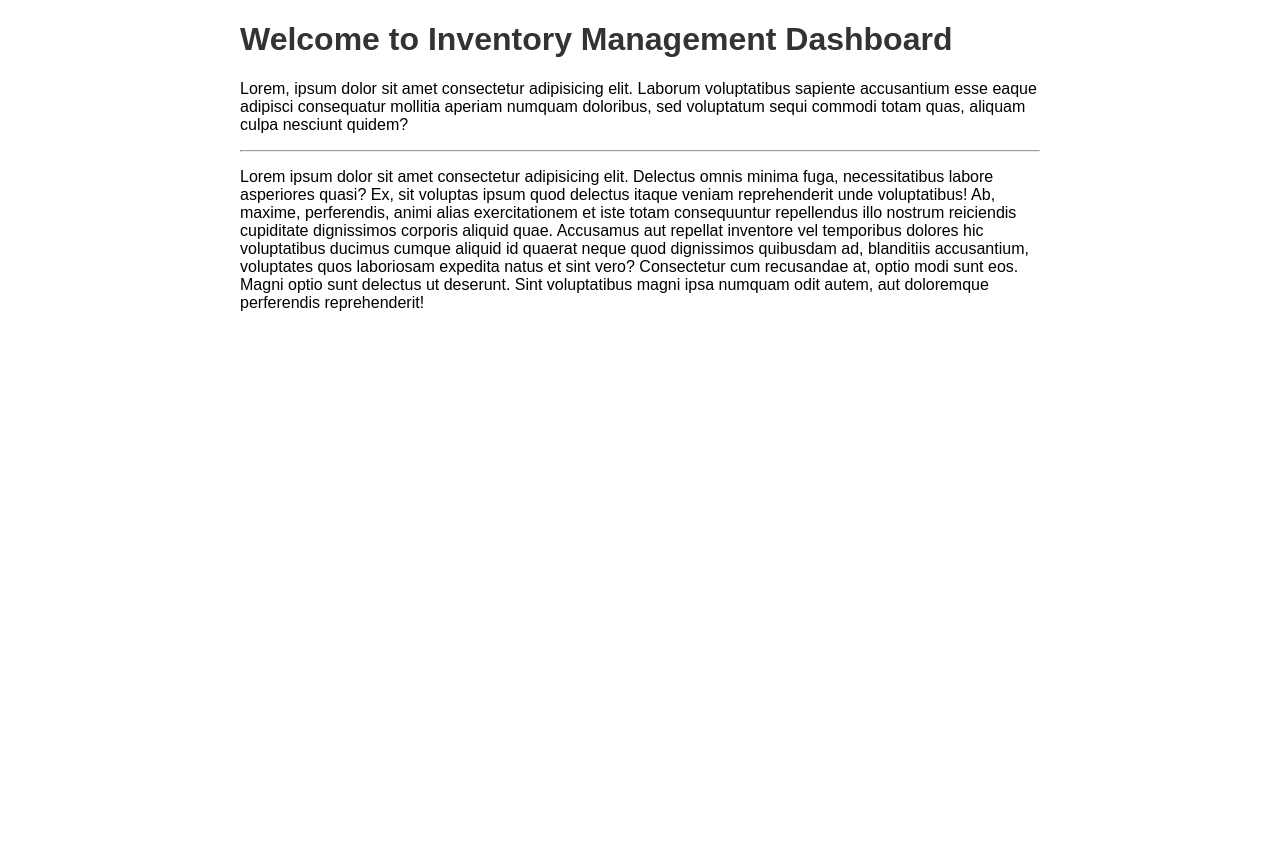
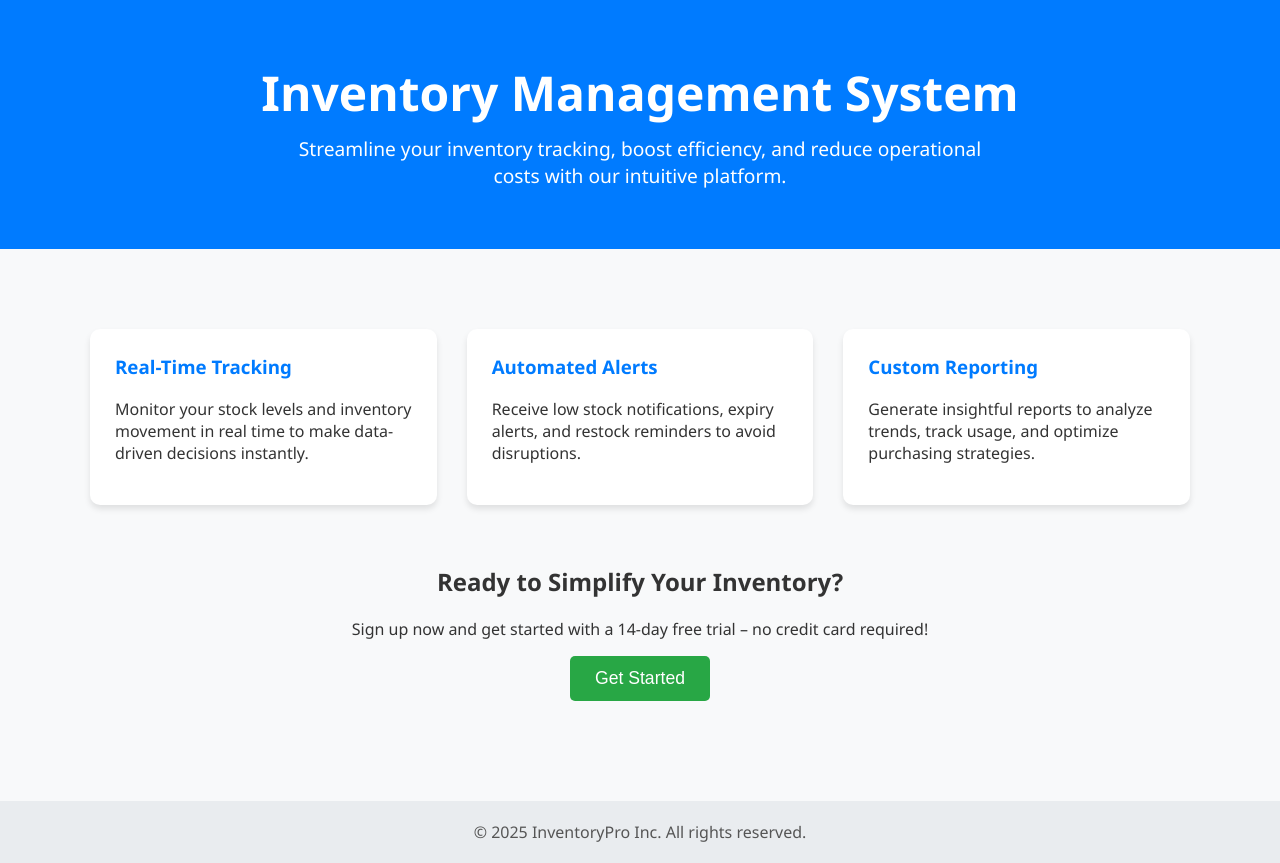
Before and after one commit to pborade90/inventory-node-app, a website: page public/index.html in a window 1280 px wide. Before the commit the page ends 800 px from the top, so only its background shows below. Drawn offline with Linux system fonts and the light colour scheme.

Commit message:
improved UI of response page

```diff
--- a/public/index.html
+++ b/public/index.html
@@ -1,19 +1,121 @@
 <!DOCTYPE html>
-<html>
+<html lang="en">
 <head>
-    <title>Inventory Dashboard</title>
+    <meta charset="UTF-8">
+    <title>Inventory Management System</title>
     <style>
-        body { font-family: Arial, sans-serif; margin: 20px; }
-        h1 { color: #333; }
-        .container { max-width: 800px; margin: 0 auto; }
+        body {
+            font-family: 'Segoe UI', Tahoma, Geneva, Verdana, sans-serif;
+            margin: 0;
+            padding: 0;
+            background-color: #f8f9fa;
+            color: #333;
+        }
+
+        .container {
+            max-width: 1100px;
+            margin: 0 auto;
+            padding: 40px 20px;
+        }
+
+        header {
+            background-color: #007bff;
+            color: #fff;
+            padding: 60px 20px;
+            text-align: center;
+        }
+
+        header h1 {
+            margin: 0 0 10px;
+            font-size: 3rem;
+        }
+
+        header p {
+            font-size: 1.2rem;
+            max-width: 700px;
+            margin: 0 auto;
+        }
+
+        .features {
+            display: grid;
+            grid-template-columns: repeat(auto-fit, minmax(250px, 1fr));
+            gap: 30px;
+            margin-top: 40px;
+        }
+
+        .feature {
+            background-color: #fff;
+            padding: 25px;
+            border-radius: 10px;
+            box-shadow: 0 4px 6px rgba(0,0,0,0.1);
+        }
+
+        .feature h3 {
+            margin-top: 0;
+            color: #007bff;
+        }
+
+        .cta {
+            margin-top: 60px;
+            text-align: center;
+        }
+
+        .cta button {
+            background-color: #28a745;
+            color: white;
+            font-size: 1.1rem;
+            padding: 12px 25px;
+            border: none;
+            border-radius: 5px;
+            cursor: pointer;
+        }
+
+        .cta button:hover {
+            background-color: #218838;
+        }
+
+        footer {
+            margin-top: 60px;
+            padding: 20px;
+            text-align: center;
+            background-color: #e9ecef;
+            color: #555;
+        }
     </style>
 </head>
 <body>
+
+    <header>
+        <h1>Inventory Management System</h1>
+        <p>Streamline your inventory tracking, boost efficiency, and reduce operational costs with our intuitive platform.</p>
+    </header>
+
     <div class="container">
-        <h1>Welcome to Inventory Management Dashboard</h1>
-        <p>Lorem, ipsum dolor sit amet consectetur adipisicing elit. Laborum voluptatibus sapiente accusantium esse eaque adipisci consequatur mollitia aperiam numquam doloribus, sed voluptatum sequi commodi totam quas, aliquam culpa nesciunt quidem?</p>
-        <hr />
-        <p>Lorem ipsum dolor sit amet consectetur adipisicing elit. Delectus omnis minima fuga, necessitatibus labore asperiores quasi? Ex, sit voluptas ipsum quod delectus itaque veniam reprehenderit unde voluptatibus! Ab, maxime, perferendis, animi alias exercitationem et iste totam consequuntur repellendus illo nostrum reiciendis cupiditate dignissimos corporis aliquid quae. Accusamus aut repellat inventore vel temporibus dolores hic voluptatibus ducimus cumque aliquid id quaerat neque quod dignissimos quibusdam ad, blanditiis accusantium, voluptates quos laboriosam expedita natus et sint vero? Consectetur cum recusandae at, optio modi sunt eos. Magni optio sunt delectus ut deserunt. Sint voluptatibus magni ipsa numquam odit autem, aut doloremque perferendis reprehenderit!</p>
+        <section class="features">
+            <div class="feature">
+                <h3>Real-Time Tracking</h3>
+                <p>Monitor your stock levels and inventory movement in real time to make data-driven decisions instantly.</p>
+            </div>
+            <div class="feature">
+                <h3>Automated Alerts</h3>
+                <p>Receive low stock notifications, expiry alerts, and restock reminders to avoid disruptions.</p>
+            </div>
+            <div class="feature">
+                <h3>Custom Reporting</h3>
+                <p>Generate insightful reports to analyze trends, track usage, and optimize purchasing strategies.</p>
+            </div>
+        </section>
+
+        <div class="cta">
+            <h2>Ready to Simplify Your Inventory?</h2>
+            <p>Sign up now and get started with a 14-day free trial – no credit card required!</p>
+            <button onclick="alert('Signup functionality coming soon!')">Get Started</button>
+        </div>
     </div>
+
+    <footer>
+        &copy; 2025 InventoryPro Inc. All rights reserved.
+    </footer>
+
 </body>
 </html>
```
